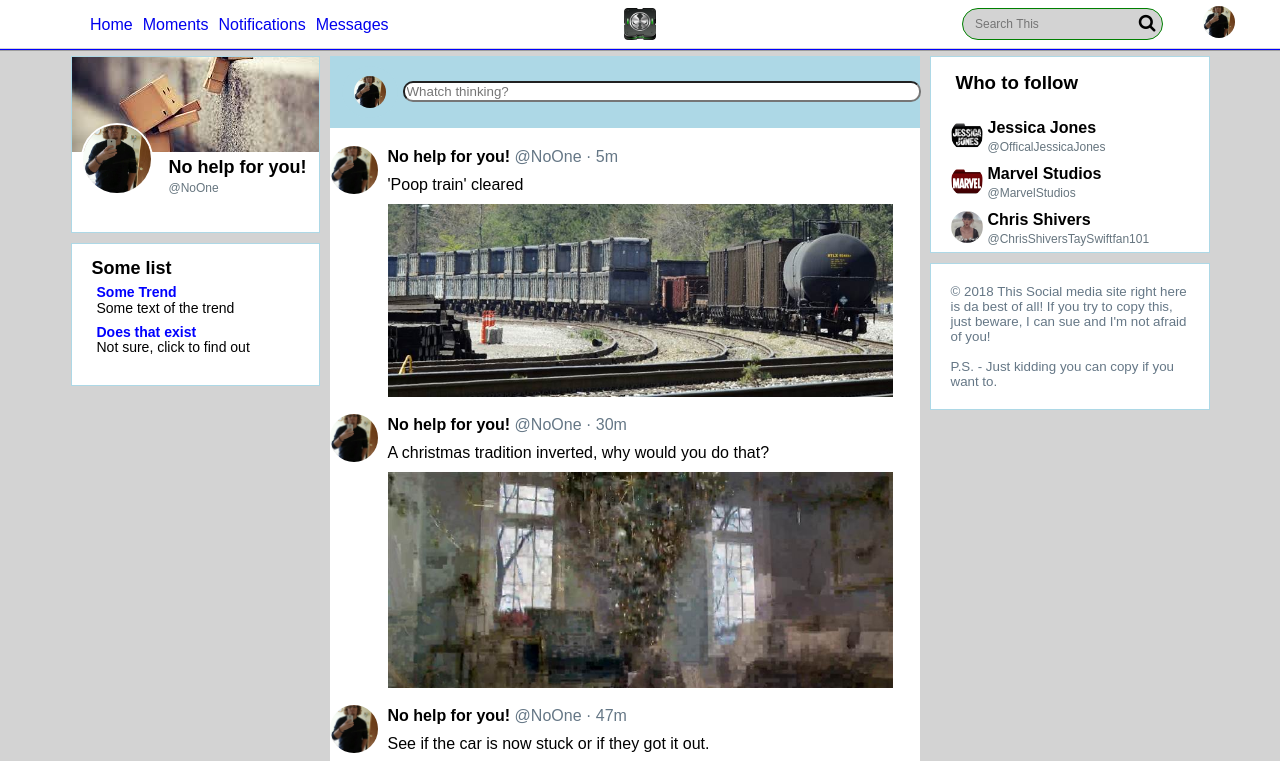
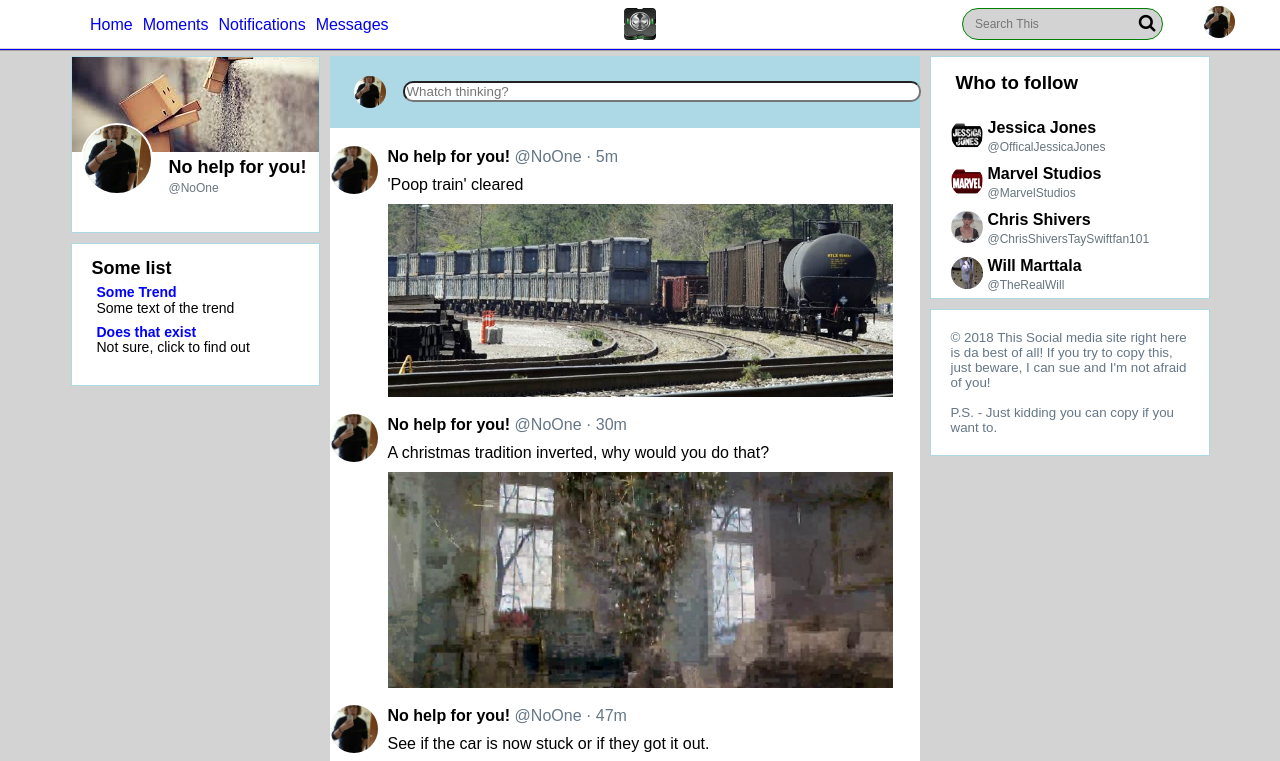
Before and after one commit to BrownJason/react-assignment-routing, a React app: page / in a window 1280 px wide. Shown: the top 761 px of the page. Built offline with nearby package versions, Linux system fonts and the light colour scheme.

Commit message:
not sure what changed just commiting just incase

```diff
--- a/src/components/HomeComponent/HomeComponent.jsx
+++ b/src/components/HomeComponent/HomeComponent.jsx
@@ -8,6 +8,7 @@ import styles from './HomeComponent.css'
 import JessicaJones from '../../images/jessica-jones.jpg'
 import Marvel from '../../images/Marvel.png'
 import BlankSpace from '../../images/blank-space.jpg'
+import Cats from '../../images/cats.jpg'
 
 class HomeComponent extends Component {
   state = {
@@ -26,6 +27,11 @@ class HomeComponent extends Component {
         img: BlankSpace,
         h5: 'Chris Shivers',
         span: '@ChrisShiversTaySwiftfan101'
+      },
+      {
+        img: Cats,
+        h5: 'Will Marttala',
+        span: '@TheRealWill'
       }
     ],
 
```
